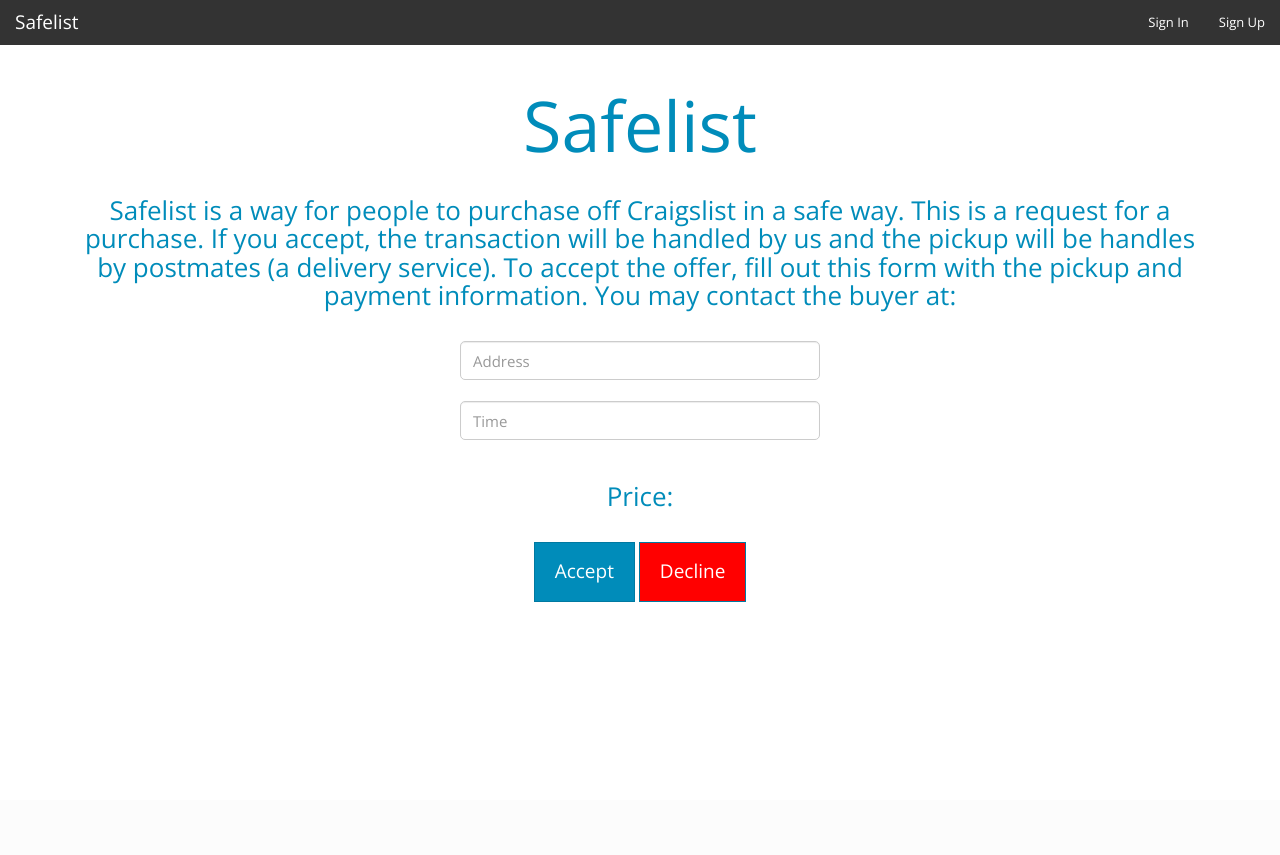
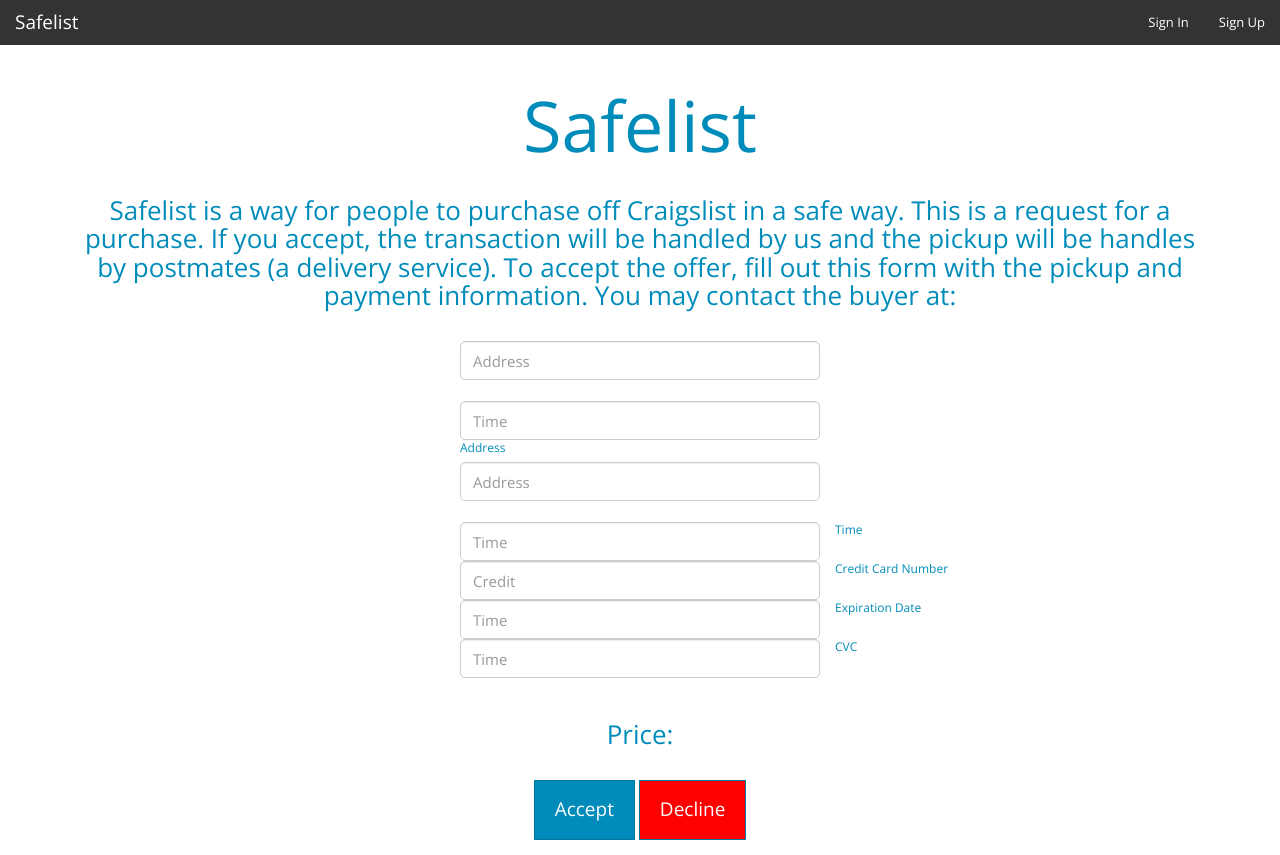
Before and after one commit to DiZy/safelist, a Flask app: page /form in a window 1280 px wide. Before the commit the page ends 602 px from the top, so only its background shows below. Run offline with Flask 2, Linux system fonts and the light colour scheme; some libraries are stand-ins or nearby versions.

Commit message:
my bad im dumb

```diff
--- a/app.py
+++ b/app.py
@@ -80,11 +80,11 @@ def showC(item=None):
 	length = 20
 	if (len(stringLinks) < 20):
 		length = len(stringLinks)
-	return render_template('display.html', prices=prices, items=stringLinks, links = onlyLinks, length = length)
+	return render_template('display.html', prices=prices, items=stringLinks, links = onlyLinks, length = length, realPrices = realPrices)
 @app.route('/show/<item>')
 def showItem(item):
 	return showC(item)
-@app.route('/<shop>/<id>/<price>')
+@app.route('/shop/<shop>/<id>/<price>')
 def show(shop,id,price):
 	# driver = webdriver.PhantomJS(executable_path="vendor/phantomjs/bin/phantomjs")
 	# driver.get("http://philadelphia.craigslist.org/"+shop+"/"+id+".html")
@@ -96,8 +96,6 @@ def show(shop,id,price):
 	message.set_from("test@safelist.com")
 	email_str = '''
 	<style>
-
-
 	</style>
 	<div class="container">
 		<div class="row">
@@ -107,57 +105,14 @@ def show(shop,id,price):
 			</div>
 			<div class="col-md-4"></div>
 		</div>
-		<form action="/" method="POST">
-		<div class="center"><h3>Safelist is a way for people to purchase off Craigslist in a safe way. This is a request for a purchase. If you accept, the transaction will be handled by us and the pickup will be handles by postmates (a delivery service). To accept the offer, fill out this form with the pickup and payment information. You may contact the buyer at: </h3></div>
-		<br>
-		<div class="row">
-			<div class="col-md-4"></div>
-			<div class="col-md-4">
-				<label>Address</label><br>
-				<input class="form-control circle" placeholder="Address" name="address">
-			</div>
-			<div class="col-md-4"></div>
-		</div>
-		<br>
-		<div class="row">
-			<div class="col-md-4"></div>
-			<label>Time</label>
-			<div class="col-md-4">
-				<input class="form-control circle" placeholder="Time" name="time">
-			</div>
-			<div class="col-md-4"></div>
-		</div>
-		<div class="row">
-			<div class="col-md-4"></div>
-			<label>Credit Card Number</label>
-			<div class="col-md-4">
-				<input class="form-control circle" placeholder="Credit" name="creditcard">
-			</div>
-			<div class="col-md-4"></div>
-		</div>
-		<div class="row">
-			<div class="col-md-4"></div>
-			<label>Expiration Date</label>
-			<div class="col-md-4">
-				<input class="form-control circle" placeholder="Time" name="date">
-			</div>
-			<div class="col-md-4"></div>
-		</div>
-		<div class="row">
-			<div class="col-md-4"></div>
-			<label>CVC</label>
-			<div class="col-md-4">
-				<input class="form-control circle" placeholder="Time" name="CVC">
-			</div>
-			<div class="col-md-4"></div>
-		</div>
-		<br>
-		<div class="center">
-			<h3>Price: </h3>
+		<div class="center"><h3>Safelist is a way for people to purchase off Craigslist in a safe way. This is a request for a purchase. If you accept, the transaction will be handled by us and the pickup will be handles by postmates (a delivery service). To accept the offer, follow this link to fill out a form with the pickup and payment information. The buyer is offering; $'''+price+''' </h3></div>
+		<form action="http://localhost:8000/formResponse" method="POST" >
+			<input type="hidden" value="''' + session['username'] + '''" name="username">
+			<input type="hidden" value="''' + shop + '''" name="shop">
+			<input type="hidden" value="''' + id + '''" name="id">
+			<input type="hidden" value="''' + price + '''" name="price">
+			<input type="submit" style="display:inline" value="Continue to form">
 			<br>
-			<button class="btn btn-lg btn-primary" id="accept">Accept</button>
-			<button class="btn btn-lg btn-primary" style=""id="decline">Decline</button>
-		</div>
 		</form>
 	</div>
 	'''
@@ -165,6 +120,11 @@ def show(shop,id,price):
 	message.set_html(email_str)
 	# print s.send(message)
 	return render_template('get.html', person=a)
+
+@app.route('/formResponse', methods=['GET','POST'])
+def dealWithForm():
+	print request.form.get('username')
+	return render_template('form.html')
 @app.route('/signin', methods=['GET', 'POST'])
 def sign_in():
 	if request.method == 'POST':
--- a/templates/display.html
+++ b/templates/display.html
@@ -12,7 +12,7 @@
 			{% endautoescape %}
 
 			<br>
-			<button class="btn btn-primary center" onclick="location.href = '{{ links[x] }}';">Request Purchase</button>
+			<button class="btn btn-primary center" onclick="location.href = '/shop{{ links[x] }}/{{ realPrices[x*2] }}';">Request Purchase</button>
 			<br>
 		{% endfor %}
 		</div>
--- a/templates/form.html
+++ b/templates/form.html
@@ -27,6 +27,47 @@
 		</div>
 		<div class="col-md-4"></div>
 	</div>
+	<div class="row">
+			<div class="col-md-4"></div>
+			<div class="col-md-4">
+				<label>Address</label><br>
+				<input class="form-control circle" placeholder="Address" name="address">
+			</div>
+			<div class="col-md-4"></div>
+		</div>
+		<br>
+		<div class="row">
+			<div class="col-md-4"></div>
+			<label>Time</label>
+			<div class="col-md-4">
+				<input class="form-control circle" placeholder="Time" name="time">
+			</div>
+			<div class="col-md-4"></div>
+		</div>
+		<div class="row">
+			<div class="col-md-4"></div>
+			<label>Credit Card Number</label>
+			<div class="col-md-4">
+				<input class="form-control circle" placeholder="Credit" name="creditcard">
+			</div>
+			<div class="col-md-4"></div>
+		</div>
+		<div class="row">
+			<div class="col-md-4"></div>
+			<label>Expiration Date</label>
+			<div class="col-md-4">
+				<input class="form-control circle" placeholder="Time" name="date">
+			</div>
+			<div class="col-md-4"></div>
+		</div>
+		<div class="row">
+			<div class="col-md-4"></div>
+			<label>CVC</label>
+			<div class="col-md-4">
+				<input class="form-control circle" placeholder="Time" name="CVC">
+			</div>
+			<div class="col-md-4"></div>
+		</div>
 	<br>
 	<div class="center">
 		<h3>Price: </h3>
```
